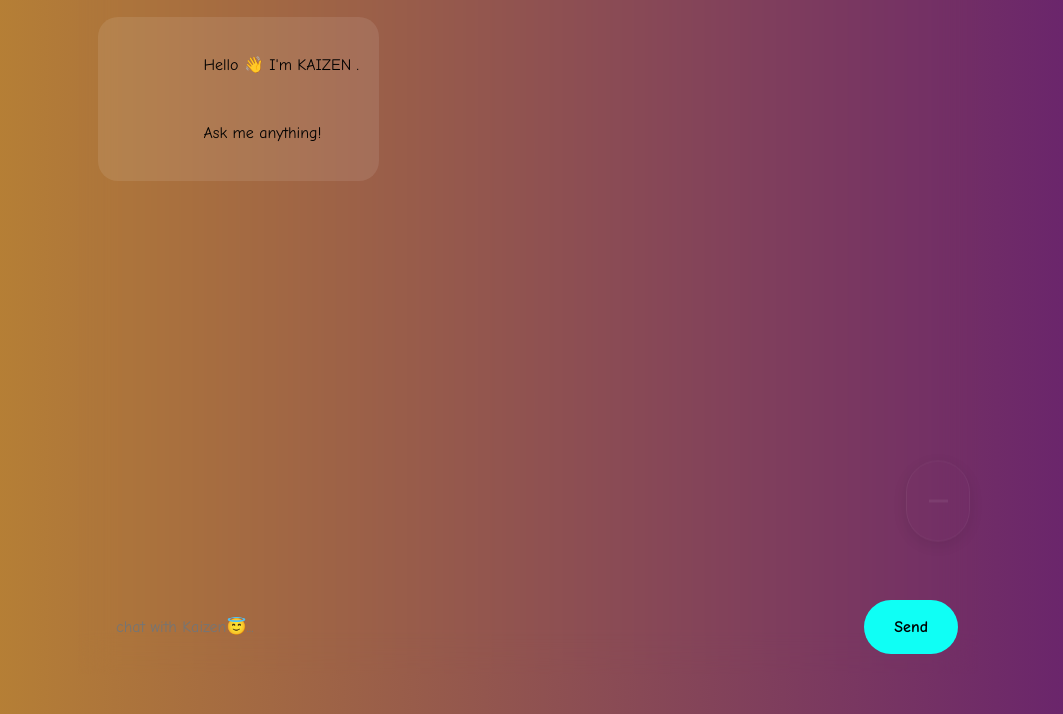
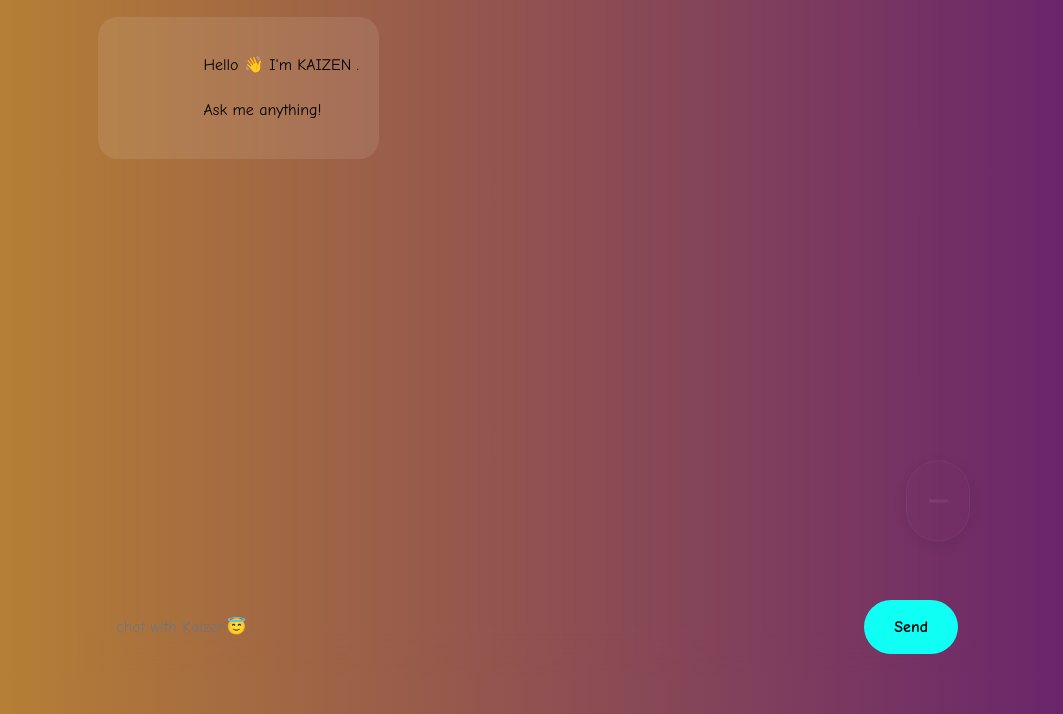
Before and after one commit to kaizenchard/Kaizen, a plain HTML site: page index.html in a window 1280 px wide. Shown: the part 86-800 px from the top of the page, without its empty margins (112-1175 px from the left). Drawn offline with Linux system fonts and the light colour scheme.

Commit message:
Update index.html

```diff
--- a/index.html
+++ b/index.html
@@ -373,7 +373,7 @@
         <div class="messages" id="messages">
 
             <div class="ai">
-                Hello 👋 I'm KAIZEN .<br><br>
+                Hello 👋 I'm KAIZEN .<br>
                 Ask me anything!
             </div>
 
```
